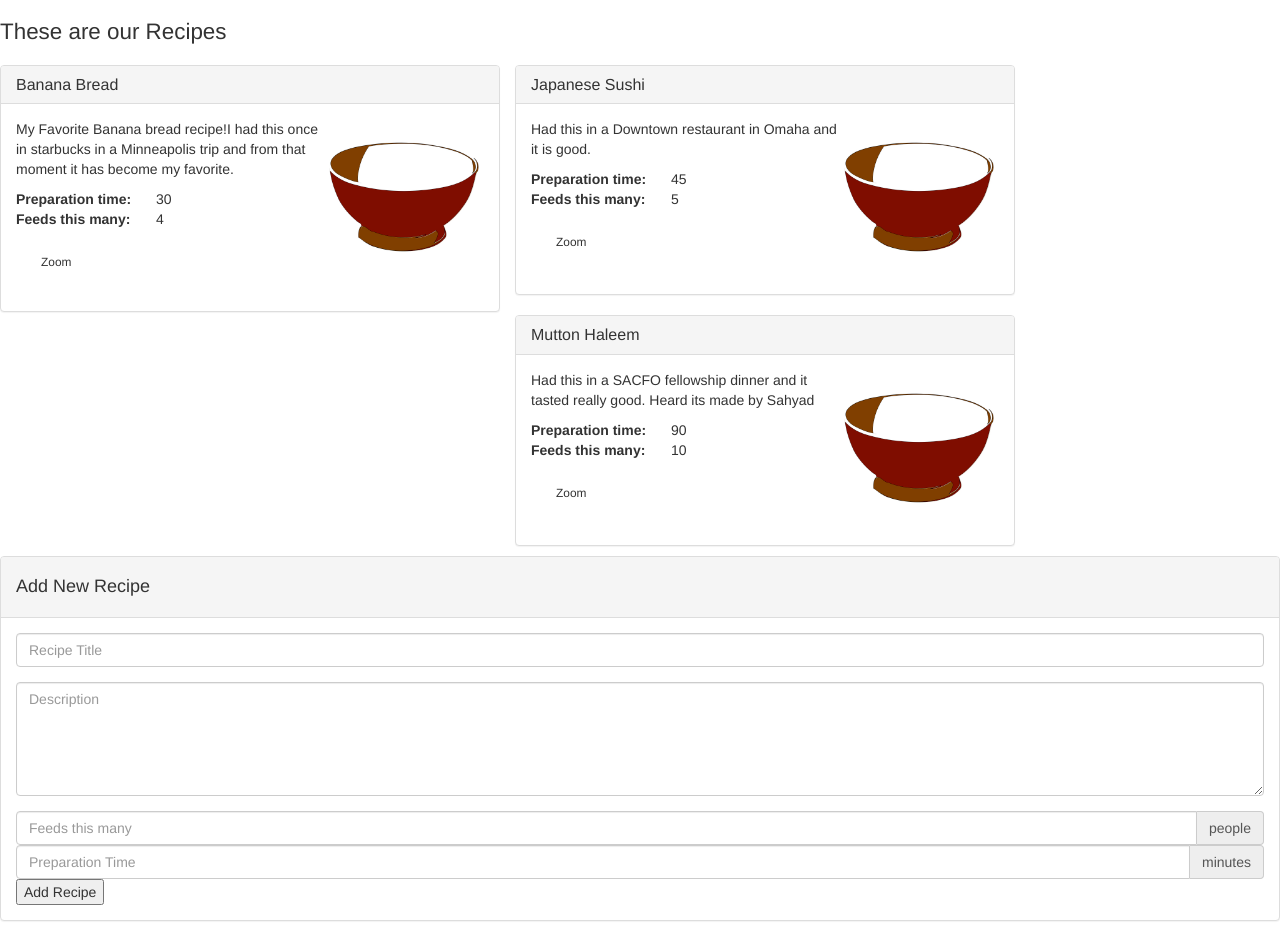
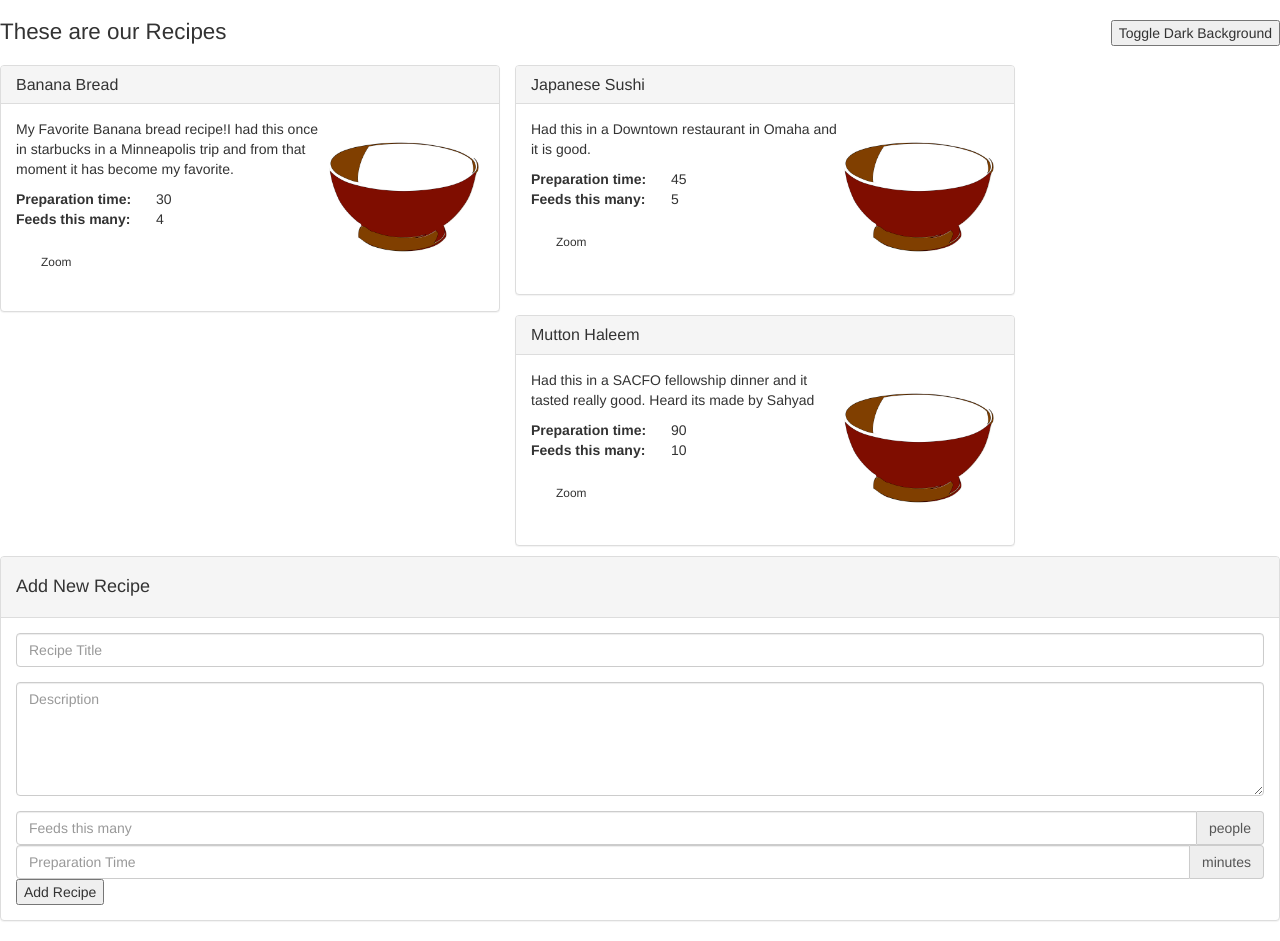
Before and after one commit to Chaithanya-Bangaru/ang7, an Angular app: page / in a window 1280 px wide. Built offline with nearby package versions, Linux system fonts and the light colour scheme.

Commit message:
fixed node_modules ng build and fixed typescript version issues

```diff
--- a/package.json
+++ b/package.json
@@ -26,12 +26,12 @@
   },
   "devDependencies": {
     "@angular-devkit/build-angular": "~0.10.0",
-    "@angular/cli": "~7.0.5",
+    "@angular/cli": "^7.1.1",
     "@angular/compiler-cli": "~7.0.0",
     "@angular/language-service": "~7.0.0",
-    "@types/node": "~8.9.4",
     "@types/jasmine": "~2.8.8",
     "@types/jasminewd2": "~2.0.3",
+    "@types/node": "~8.9.4",
     "codelyzer": "~4.5.0",
     "jasmine-core": "~2.99.1",
     "jasmine-spec-reporter": "~4.2.1",
@@ -43,6 +43,6 @@
     "protractor": "~5.4.0",
     "ts-node": "~7.0.0",
     "tslint": "~5.11.0",
-    "typescript": "~3.1.6"
+    "typescript": "^3.1.6"
   }
 }
--- a/src/app/components/recipe-list/recipe-list.component.html
+++ b/src/app/components/recipe-list/recipe-list.component.html
@@ -1,5 +1,8 @@
-<h1> These are our Recipes</h1>
 
+<div style="float:right;">
+  <input type="button" value="Toggle Dark Background"   (click) = "toggleBGColor()"/>
+</div>
+<h1 class="{{useBgColor ? 'darkbg' : ''}}"> These are our Recipes</h1>
 <app-recipe-summary *ngFor="let recipe of recipes" [recipe]="recipe" (zoomIn)="talkToOtherComponent(recipe)"></app-recipe-summary>
 
 <div style="clear: both"></div>
--- a/src/app/components/recipe-list/recipe-list.component.ts
+++ b/src/app/components/recipe-list/recipe-list.component.ts
@@ -7,8 +7,10 @@ import { Recipe } from '../../model/recipe';
 })
 export class RecipeListComponent {
 
+  useBgColor: boolean;
   recipes: Recipe[];
   constructor() {
+    this.useBgColor = false;
     this.recipes = [new Recipe('Banana Bread', 'My Favorite Banana bread recipe!I had'
       + ' this once in starbucks in a Minneapolis trip and from that moment'
       + ' it has become my favorite.', null, null, null, 30, 4),
@@ -20,4 +22,8 @@ export class RecipeListComponent {
   public talkToOtherComponent(recipe) {
     console.log(JSON.stringify(recipe, null, 2));
   }
+
+  public toggleBGColor(){
+    this.useBgColor = !this.useBgColor;
+  }
 }
```
Also changed, not shown: 1 other file (tests, documents, lock files or other folders).
